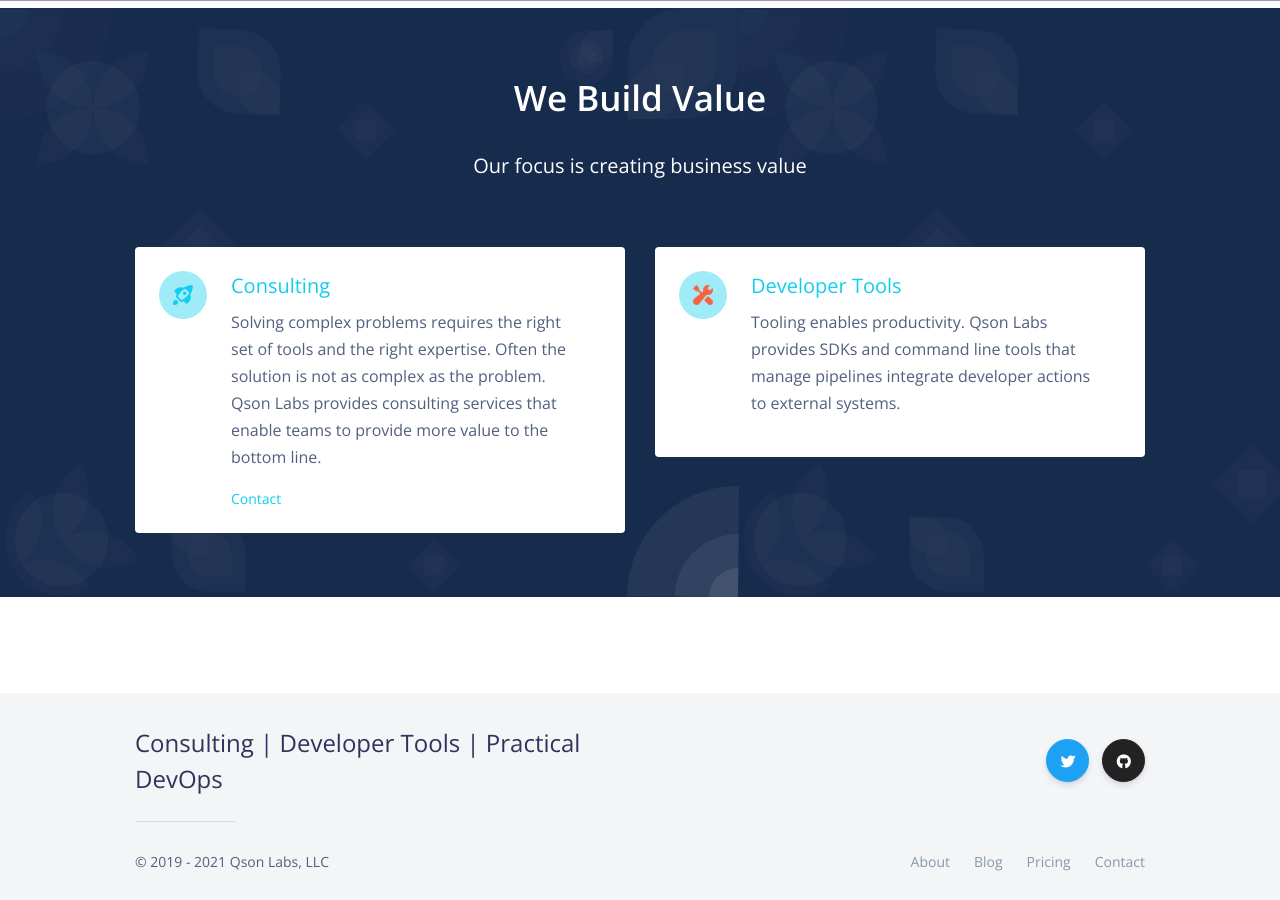
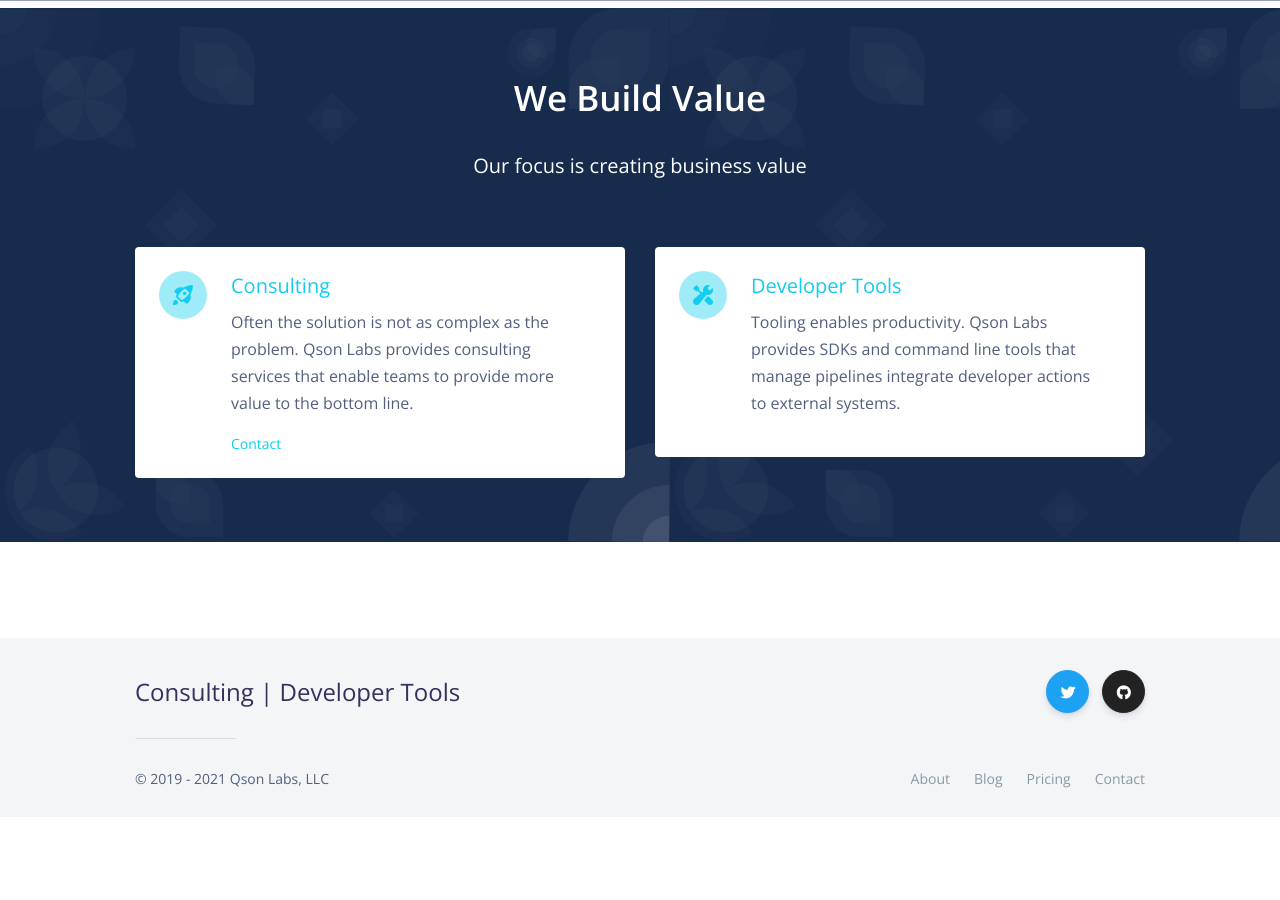
Before and after one commit to QsonLabs/qsonlabs.github.io, a Jekyll site: the page built from index.html, in a window 1280 px wide and 900 px high, scrolled down 940 px. Built offline with Jekyll 4.4.1, drawn with Linux system fonts in a browser that asks for light colours; nearby versions of some CDN libraries; after the commit the page ends 1757 px from its top, so only the background shows below that.

```diff
--- a/_data/settings.yml
+++ b/_data/settings.yml
@@ -41,7 +41,7 @@
       url: '/contact'
 
 footer_settings:
-  footer_tagline: Consulting | Developer Tools | Practical DevOps
+  footer_tagline: Consulting | Developer Tools
 
 contact_settings:
   form_action: 'https://formspree.io/hello@jekyllthemes.io'
--- a/_includes/components/features/feature-ql-1.html
+++ b/_includes/components/features/feature-ql-1.html
@@ -14,7 +14,7 @@
             </div>
             <div class="description pl-4">
               <h5 class="title text-info">Consulting</h5>
-              <p>Solving complex problems requires the right set of tools and the right expertise. Often the solution is not as complex as the problem. Qson Labs provides consulting services that enable teams to provide more value to the bottom line.</p>
+              <p>Often the solution is not as complex as the problem. Qson Labs provides consulting services that enable teams to provide more value to the bottom line.</p>
               <a href="/contact" class="text-info">Contact</a>
             </div>
           </div>
@@ -22,7 +22,7 @@
         <div class="col-lg-6">
           <div class="info info-horizontal bg-white">
             <div class="icon icon-shape icon-shape-info rounded-circle text-white">
-              <i class="ni ni-settings text-warning"></i>
+              <i class="ni ni-settings text-info"></i>
             </div>
             <div class="description pl-4">
               <h5 class="title text-info">Developer Tools</h5>
```
